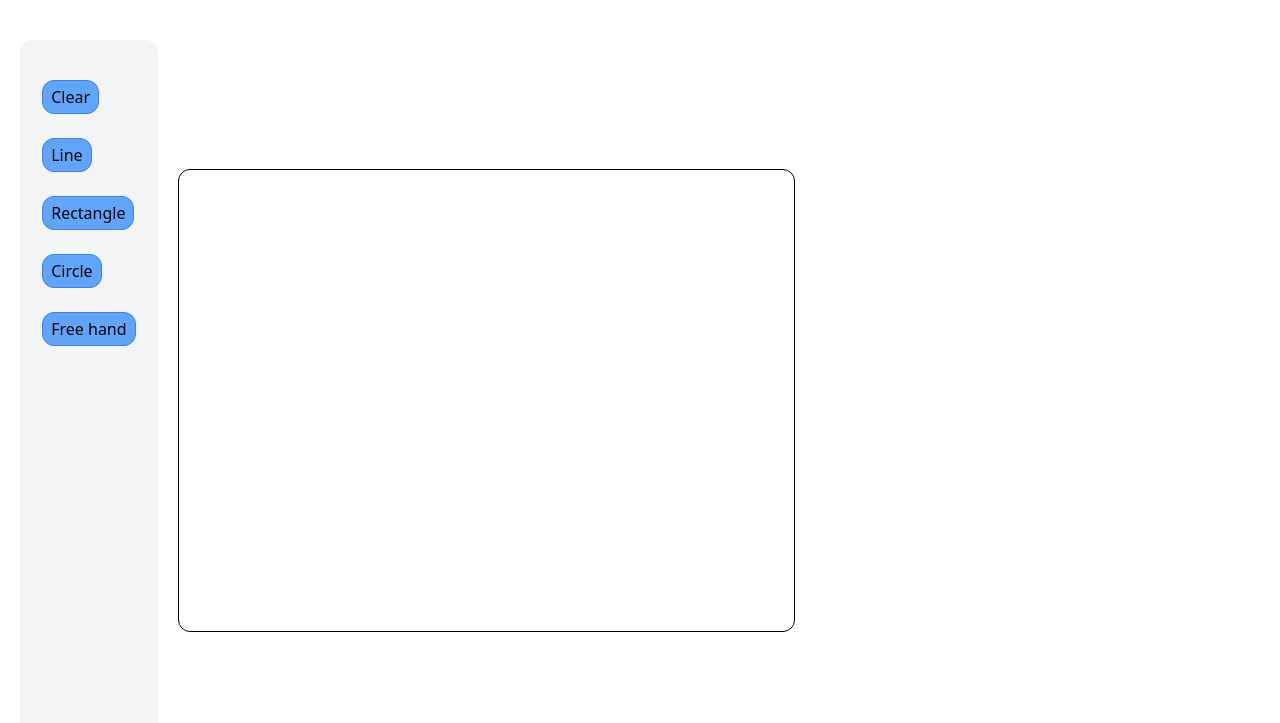
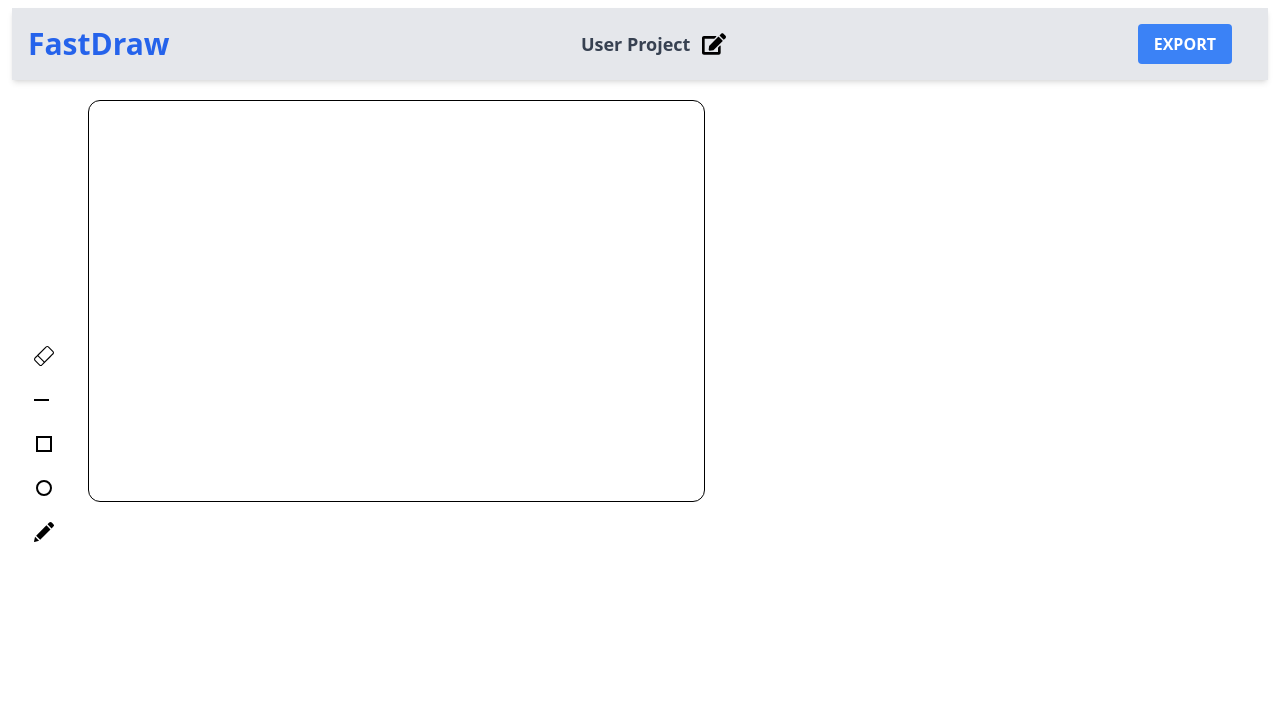
Before and after one commit to Bhavye2003Developer/Excalidraw-clone, a React app: page / in a window 1280 px wide. Built offline with nearby package versions, Linux system fonts and the light colour scheme.

Commit message:
project development terminated

```diff
--- a/index.html
+++ b/index.html
@@ -3,8 +3,9 @@
   <head>
     <meta charset="UTF-8" />
     <meta name="viewport" content="width=device-width, initial-scale=1.0" />
-    <title>Excalidraw</title>
+    <title>FastDraw</title>
     <link rel="stylesheet" href="./src/index.css" />
+    <link rel="icon" type="images/x-icon" href="./assets/fastDraw-icon.png" />
   </head>
   <body>
     <div id="root"></div>
--- a/package.json
+++ b/package.json
@@ -4,7 +4,7 @@
   "description": "Excalidraw clone",
   "main": "index.js",
   "scripts": {
-    "start": "rm -rf ./parcel-cache dist && parcel index.html",
+    "start": "parcel index.html",
     "test": "echo \"Error: no test specified\" && exit 1"
   },
   "author": "Bhavye",
--- a/src/components/Board.js
+++ b/src/components/Board.js
@@ -1,6 +1,9 @@
 // FastDraw
 import React, { useEffect, useRef, useState } from "react";
-import { generateCircleRadii, getRelativePointCoordinates } from "../utils/utils";
+import {
+  generateCircleRadii,
+  getRelativePointCoordinates,
+} from "../utils/utils";
 
 const Board = ({
   clear,
@@ -235,7 +238,11 @@ const Board = ({
   }, [cursorPos]);
 
   const constructLine = (e) => {
-    const relCoordinates = getRelativePointCoordinates(e.clientX, e.clientY, canvasRef); // relative coordinates of the mouse wrt canvas
+    const relCoordinates = getRelativePointCoordinates(
+      e.clientX,
+      e.clientY,
+      canvasRef
+    ); // relative coordinates of the mouse wrt canvas
     if (!isPathInitiated) {
       setStartPos(relCoordinates);
 
@@ -268,7 +275,11 @@ const Board = ({
   };
 
   const constructRect = (e) => {
-    const relCoordinates = getRelativePointCoordinates(e.clientX, e.clientY, canvasRef); // relative coordinates of the mouse wrt canvas
+    const relCoordinates = getRelativePointCoordinates(
+      e.clientX,
+      e.clientY,
+      canvasRef
+    ); // relative coordinates of the mouse wrt canvas
     if (!isPathInitiated) {
       setStartPos(relCoordinates);
 
@@ -301,7 +312,11 @@ const Board = ({
   };
 
   const constructCircle = (e) => {
-    const relCoordinates = getRelativePointCoordinates(e.clientX, e.clientY, canvasRef); // relative coordinates of the mouse wrt canvas
+    const relCoordinates = getRelativePointCoordinates(
+      e.clientX,
+      e.clientY,
+      canvasRef
+    ); // relative coordinates of the mouse wrt canvas
     if (!isPathInitiated) {
       setStartPos(relCoordinates);
 
@@ -334,7 +349,11 @@ const Board = ({
   };
 
   const constructFreeHandWriting = (e) => {
-    const relCoordinates = getRelativePointCoordinates(e.clientX, e.clientY, canvasRef); // relative coordinates of the mouse wrt canvas
+    const relCoordinates = getRelativePointCoordinates(
+      e.clientX,
+      e.clientY,
+      canvasRef
+    ); // relative coordinates of the mouse wrt canvas
     if (!isPathInitiated) {
       setStartPos(relCoordinates);
       setDisplayObjects({
@@ -353,7 +372,7 @@ const Board = ({
 
   return (
     <div
-      className={`flex items-center h-screen w-screen ${
+      className={`flex-grow mt-5 ${
         line || rect || circle ? "cursor-crosshair" : "cursor-default"
       }`}
     >
@@ -362,9 +381,11 @@ const Board = ({
         id="canvas"
         ref={canvasRef}
         width={screenDimensions[0] / 1.3}
-        height={screenDimensions[1] / 1.3}
+        height={screenDimensions[1] / 1.5}
         onMouseMove={(e) => {
-          setCursorPos(getRelativePointCoordinates(e.clientX, e.clientY, canvasRef));
+          setCursorPos(
+            getRelativePointCoordinates(e.clientX, e.clientY, canvasRef)
+          );
         }}
         onClick={(e) => {
           if (line) {
--- a/src/components/Body.js
+++ b/src/components/Body.js
@@ -1,52 +1,55 @@
-import { useEffect, useState } from "react";
-import Board from "./Board";
-import ToolsPanel from "./ToolsPanel";
+import React, { useState } from "react";
+import ExportButton from "./ExportButton";
+import EditIcon from "./EditIcon";
+import DrawWindow from "./DrawWindow";
+import EditProjectNameModal from "./EditProjectNameModal";
 
 const Body = () => {
   const [toolState, setToolState] = useState({
     clear: false,
-    line: false, // if true, draw the line on canvas
+    line: false,
     rect: false,
     circle: false,
     freeHand: false,
   });
 
-  const [canvasURL, setCanvasURL] = useState(null);
+  const [projectName, setProjectName] = useState("User Project");
+  const [isModalOpen, setIsModalOpen] = useState(false);
+  // const []
 
   return (
-    <div className="flex">
-      <ToolsPanel toolState={toolState} setToolState={setToolState} />
-      <Board
-        clear={toolState.clear}
-        setClear={() => {
-          setToolState({ ...toolState, clear: false });
+    <div className="flex flex-col h-screen overflow-hidden">
+      <div className="flex justify-between items-center bg-gray-200 p-4 shadow-md mx-3 mt-2">
+        <div className="flex items-center space-x-2">
+          <div className="text-3xl font-bold text-blue-600">FastDraw</div>
+        </div>
+        <div className="flex text-lg font-bold text-gray-700">
+          {projectName}{" "}
+          <button
+            onClick={() => {
+              setIsModalOpen(true);
+            }}
+          >
+            <EditIcon />
+          </button>
+        </div>
+        <div>
+          <ExportButton projectName={projectName} />
+        </div>
+      </div>
+
+      <DrawWindow toolState={toolState} setToolState={setToolState} />
+
+      <EditProjectNameModal
+        isOpen={isModalOpen}
+        onClose={() => {
+          setIsModalOpen(false);
         }}
-        line={toolState.line}
-        setLine={() => {
-          setToolState({ ...toolState, line: false });
-        }}
-        rect={toolState.rect}
-        setRect={() => {
-          setToolState({ ...toolState, rect: false });
-        }}
-        circle={toolState.circle}
-        setCircle={() => {
-          setToolState({ ...toolState, circle: false });
-        }}
-        freeHand={toolState.freeHand}
-        setFreeHand={() => {
-          setToolState({ ...toolState, freeHand: false });
+        projectName={projectName}
+        setProjectName={(updatedName) => {
+          setProjectName(updatedName);
         }}
       />
-      {/* <button
-        onClick={() => {
-          setCanvasURL(document.getElementById("canvas").toDataURL());
-        }}
-      >
-        <a href={canvasURL} download={"user_image"}>
-          EXPORT
-        </a>
-      </button> */}
     </div>
   );
 };
--- /dev/null
+++ b/src/components/CircleIcon.js
@@ -0,0 +1,15 @@
+const CircleIcon = () => {
+  return (
+    <svg
+      xmlns="http://www.w3.org/2000/svg"
+      viewBox="0 0 20 20"
+      className="h-5 w-5"
+      fill="none"
+      stroke="currentColor"
+    >
+      <circle cx="10" cy="10" r="7" strokeWidth="2" />
+    </svg>
+  );
+};
+
+export default CircleIcon;
--- /dev/null
+++ b/src/components/DrawWindow.js
@@ -0,0 +1,24 @@
+import Board from "./Board";
+import ToolsPanel from "./ToolsPanel";
+
+const DrawWindow = ({ toolState, setToolState }) => {
+  return (
+    <div className="flex-grow flex">
+      <ToolsPanel toolState={toolState} setToolState={setToolState} />
+      <Board
+        clear={toolState.clear}
+        setClear={() => setToolState({ ...toolState, clear: false })}
+        line={toolState.line}
+        setLine={() => setToolState({ ...toolState, line: false })}
+        rect={toolState.rect}
+        setRect={() => setToolState({ ...toolState, rect: false })}
+        circle={toolState.circle}
+        setCircle={() => setToolState({ ...toolState, circle: false })}
+        freeHand={toolState.freeHand}
+        setFreeHand={() => setToolState({ ...toolState, freeHand: false })}
+      />
+    </div>
+  );
+};
+
+export default DrawWindow;
--- /dev/null
+++ b/src/components/EditIcon.js
@@ -0,0 +1,15 @@
+const EditIcon = () => {
+  return (
+    <div className="ml-3">
+      <svg
+        viewBox="0 0 576 512"
+        xmlns="http://www.w3.org/2000/svg"
+        className="h-6 w-6"
+      >
+        <path d="m402.6 83.2 90.2 90.2c3.8 3.8 3.8 10 0 13.8l-218.4 218.4-92.8 10.3c-12.4 1.4-22.9-9.1-21.5-21.5l10.3-92.8 218.4-218.4c3.8-3.8 10-3.8 13.8 0zm162-22.9-48.8-48.8c-15.2-15.2-39.9-15.2-55.2 0l-35.4 35.4c-3.8 3.8-3.8 10 0 13.8l90.2 90.2c3.8 3.8 10 3.8 13.8 0l35.4-35.4c15.2-15.3 15.2-40 0-55.2zm-180.6 285.9v101.8h-320v-320h229.8c3.2 0 6.2-1.3 8.5-3.5l40-40c7.6-7.6 2.2-20.5-8.5-20.5h-285.8c-26.5 0-48 21.5-48 48v352c0 26.5 21.5 48 48 48h352c26.5 0 48-21.5 48-48v-157.8c0-10.7-12.9-16-20.5-8.5l-40 40c-2.2 2.3-3.5 5.3-3.5 8.5z" />
+      </svg>
+    </div>
+  );
+};
+
+export default EditIcon;
--- /dev/null
+++ b/src/components/EditProjectNameModal.js
@@ -0,0 +1,79 @@
+import { useState } from "react";
+
+const EditProjectNameModal = ({
+  isOpen,
+  onClose,
+  projectName,
+  setProjectName,
+}) => {
+  const [name, setName] = useState(projectName);
+
+  return (
+    <div
+      className={`fixed inset-0 z-50 flex items-center justify-center overflow-x-hidden overflow-y-auto ${
+        isOpen ? "" : "hidden"
+      }`}
+    >
+      <div className="fixed inset-0 transition-opacity" aria-hidden="true">
+        <div className="absolute inset-0 bg-gray-500 opacity-75"></div>
+      </div>
+      <div
+        className="bg-white rounded-lg overflow-hidden shadow-xl transform transition-all max-w-lg w-full p-6"
+        role="dialog"
+        aria-modal="true"
+        aria-labelledby="modal-title"
+      >
+        <div className="flex justify-between items-center mb-4">
+          <h3 id="modal-title" className="text-lg font-bold">
+            Edit project name
+          </h3>
+          <button
+            onClick={onClose}
+            className="text-gray-500 hover:text-gray-700 focus:outline-none focus:text-gray-700"
+            aria-label="Close modal"
+          >
+            <svg
+              className="w-6 h-6"
+              fill="none"
+              strokeLinecap="round"
+              strokeLinejoin="round"
+              strokeWidth="2"
+              viewBox="0 0 24 24"
+              stroke="currentColor"
+            >
+              <path d="M6 18L18 6M6 6l12 12"></path>
+            </svg>
+          </button>
+        </div>
+        <div>
+          <label htmlFor="input" className="block text-sm font-medium mb-1">
+            Project Name
+          </label>
+          <input
+            type="text"
+            id="input"
+            name="input"
+            className="w-full px-3 py-2 border rounded-lg focus:outline-none focus:border-blue-500"
+            placeholder="Enter something..."
+            value={name}
+            onChange={(e) => setName(e.target.value)}
+            spellCheck={false}
+          />
+        </div>
+        <div className="mt-4">
+          <button
+            className="w-full bg-blue-500 hover:bg-blue-600 text-white font-bold py-2 px-4 rounded-lg focus:outline-none focus:shadow-outline"
+            onClick={() => {
+              setProjectName(name);
+              onClose();
+            }}
+          >
+            Save
+          </button>
+        </div>
+      </div>
+    </div>
+  );
+};
+
+export default EditProjectNameModal;
--- /dev/null
+++ b/src/components/EraserIcon.js
@@ -0,0 +1,33 @@
+import React from "react";
+
+const EraserIcon = () => (
+  <svg
+    fill="#000000"
+    height="20px"
+    width="20px"
+    version="1.1"
+    id="Layer_1"
+    xmlns="http://www.w3.org/2000/svg"
+    xmlnsXlink="http://www.w3.org/1999/xlink"
+    viewBox="0 0 299.289 299.289"
+    xmlSpace="preserve"
+    dataDarkreaderInlineFill=""
+    style={{ "--darkreader-inline-fill": "#000000" }}
+  >
+    <g id="SVGRepo_bgCarrier" strokeWidth="0"></g>
+    <g
+      id="SVGRepo_tracerCarrier"
+      strokeLinecap="round"
+      strokeLinejoin="round"
+    ></g>
+    <g id="SVGRepo_iconCarrier">
+      <g>
+        <g>
+          <path d="M290.422,79.244L220.034,8.857c-11.794-11.795-30.986-11.795-42.78,0C175.866,10.245,12.971,173.14,8.867,177.244 c-11.822,11.821-11.824,30.957,0,42.78l70.388,70.388c11.821,11.822,30.957,11.824,42.78,0 c1.046-1.046,165.357-165.357,168.388-168.388C302.244,110.203,302.246,91.066,290.422,79.244z M110.367,278.744 c-5.374,5.373-14.071,5.373-19.446,0l-70.388-70.388c-5.373-5.374-5.375-14.071,0-19.446l34.61-34.61l89.834,89.834 L110.367,278.744z M278.755,110.357l-122.111,122.11l-89.833-89.833l122.11-122.111c5.374-5.374,14.071-5.374,19.446,0 l70.388,70.388C284.129,96.285,284.129,104.983,278.755,110.357z"></path>
+        </g>
+      </g>
+    </g>
+  </svg>
+);
+
+export default EraserIcon;
--- /dev/null
+++ b/src/components/ExportButton.js
@@ -0,0 +1,20 @@
+import { useState } from "react";
+
+const ExportButton = ({ projectName }) => {
+  const [canvasURL, setCanvasURL] = useState(null);
+
+  return (
+    <button
+      onClick={() => {
+        setCanvasURL(document.getElementById("canvas").toDataURL());
+      }}
+      className="bg-blue-500 hover:bg-blue-700 text-white font-bold py-2 px-4 rounded h-fit mr-5"
+    >
+      <a href={canvasURL} download={projectName} className="text-center block">
+        EXPORT
+      </a>
+    </button>
+  );
+};
+
+export default ExportButton;
--- /dev/null
+++ b/src/components/FreeHandIcon.js
@@ -0,0 +1,29 @@
+const FreeHandIcon = () => {
+  return (
+    <svg
+      fill="#000000"
+      version="1.1"
+      id="Capa_1"
+      xmlns="http://www.w3.org/2000/svg"
+      xmlnsXlink="http://www.w3.org/1999/xlink"
+      viewBox="0 0 528.899 528.899"
+      xmlSpace="preserve"
+      width="20px"
+      height="20px"
+    >
+      <g id="SVGRepo_bgCarrier" stroke-width="0"></g>
+      <g
+        id="SVGRepo_tracerCarrier"
+        stroke-linecap="round"
+        stroke-linejoin="round"
+      ></g>
+      <g id="SVGRepo_iconCarrier">
+        <g>
+          <path d="M328.883,89.125l107.59,107.589l-272.34,272.34L56.604,361.465L328.883,89.125z M518.113,63.177l-47.981-47.981 c-18.543-18.543-48.653-18.543-67.259,0l-45.961,45.961l107.59,107.59l53.611-53.611 C532.495,100.753,532.495,77.559,518.113,63.177z M0.3,512.69c-1.958,8.812,5.998,16.708,14.811,14.565l119.891-29.069 L27.473,390.597L0.3,512.69z"></path>{" "}
+        </g>
+      </g>
+    </svg>
+  );
+};
+
+export default FreeHandIcon;
--- /dev/null
+++ b/src/components/LineIcon.js
@@ -0,0 +1,15 @@
+const LineIcon = () => {
+  return (
+    <svg
+      xmlns="http://www.w3.org/2000/svg"
+      viewBox="0 0 20 20"
+      className="h-5 w-5"
+      fill="none"
+      stroke="currentColor"
+    >
+      <line x1="0" y1="10" x2="15" y2="10" strokeWidth="2" />
+    </svg>
+  );
+};
+
+export default LineIcon;
--- /dev/null
+++ b/src/components/RectIcon.js
@@ -0,0 +1,15 @@
+const RectIcon = () => {
+  return (
+    <svg
+      xmlns="http://www.w3.org/2000/svg"
+      viewBox="0 0 20 20"
+      className="h-5 w-5"
+      fill="none"
+      stroke="currentColor"
+    >
+      <rect x="3" y="3" width="14" height="14" strokeWidth="2" />
+    </svg>
+  );
+};
+
+export default RectIcon;
--- a/src/components/ToolsPanel.js
+++ b/src/components/ToolsPanel.js
@@ -1,62 +1,53 @@
+import React from "react";
+import CircleIcon from "./CircleIcon";
+import EraserIcon from "./EraserIcon";
+import FreeHandIcon from "./FreeHandIcon";
+import LineIcon from "./LineIcon";
+import RectIcon from "./RectIcon";
+
 const ToolsPanel = ({ toolState, setToolState }) => {
   return (
-    <div className="flex w-40 mx-5 my-10 bg-gray-100 rounded-xl justify-center py-10">
-      <ul>
-        <li>
+    <div className="flex flex-col items-center w-12 mx-5 my-10 rounded-xl justify-center py-2">
       <button
-            className="border border-blue-500 bg-blue-400 py-1 px-2 rounded-xl hover:bg-blue-600"
+        className="p-2 rounded-lg hover:bg-blue-600 mt-2"
         onClick={() => {
           setToolState({ ...toolState, clear: true });
         }}
       >
-            Clear
+        <EraserIcon />
       </button>
-        </li>
-        <br />
-        <li>
       <button
-            className="border border-blue-500 bg-blue-400 py-1 px-2 rounded-xl hover:bg-blue-600"
+        className="p-2 rounded-lg hover:bg-blue-600 mt-2"
         onClick={() => {
           setToolState({ ...toolState, line: true });
         }}
       >
-            Line
+        <LineIcon />
       </button>
-        </li>
-        <br />
-        <li>
       <button
-            className="border border-blue-500 bg-blue-400 py-1 px-2 rounded-xl hover:bg-blue-600"
+        className="p-2 rounded-lg hover:bg-blue-600 mt-2"
         onClick={() => {
           setToolState({ ...toolState, rect: true });
         }}
       >
-            Rectangle
+        <RectIcon />
       </button>
-        </li>
-        <br />
-        <li>
       <button
-            className="border border-blue-500 bg-blue-400 py-1 px-2 rounded-xl hover:bg-blue-600"
+        className="p-2 rounded-lg hover:bg-blue-600 mt-2"
         onClick={() => {
           setToolState({ ...toolState, circle: true });
         }}
       >
-            Circle
+        <CircleIcon />
       </button>
-        </li>
-        <br />
-        <li>
       <button
-            className="border border-blue-500 bg-blue-400 py-1 px-2 rounded-xl hover:bg-blue-600"
+        className="p-2 rounded-lg hover:bg-blue-600 mt-2"
         onClick={() => {
           setToolState({ ...toolState, freeHand: true });
         }}
       >
-            Free hand
+        <FreeHandIcon />
       </button>
-        </li>
-      </ul>
     </div>
   );
 };
```
Also changed, not shown: assets/fastDraw-icon.png (added). Lines whose indentation alone changed are shown as unchanged.
